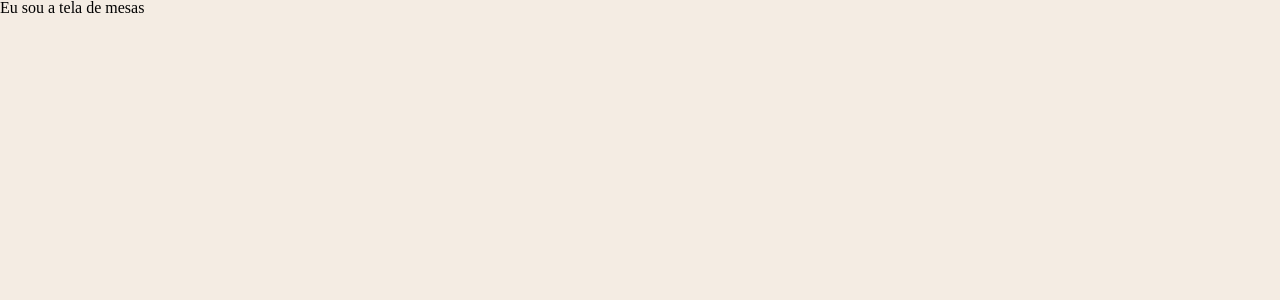
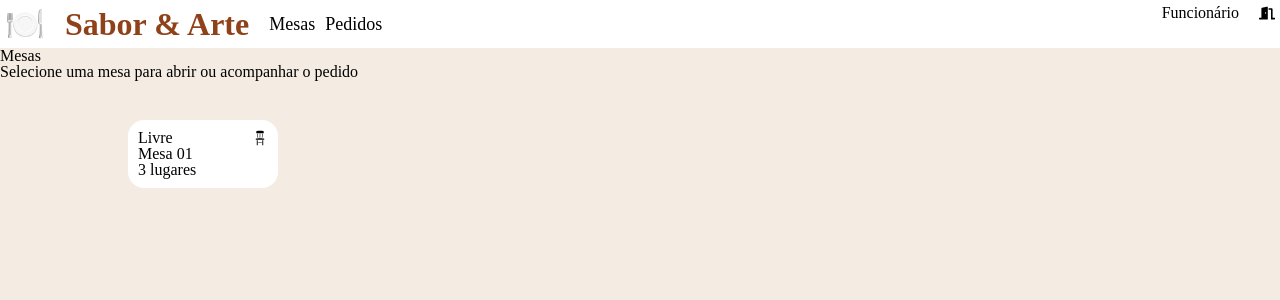
Before and after one commit to Desenvolvimento-WEB-FullStack/frontend_restaurante, a React (Vite) app: page /mesas in a window 1280 px wide. Shown: the top 300 px of the page. Built offline with nearby package versions, Linux system fonts and the light colour scheme; no server answers.

Commit message:
adiciona tela de mesas parcial

```diff
--- a/src/pages/Login/Login.tsx
+++ b/src/pages/Login/Login.tsx
@@ -18,10 +18,12 @@ function Login() {
     try {
       event.preventDefault();
 
-      await axios.post("http://localhost:8888/auth/login", {
+      const response = await axios.post("http://localhost:8888/auth/login", {
         email: email,
         senha: password,
       });
+
+      console.log(response.data);
 
       Swal.fire({
         title: "Login realizado com sucesso",
--- /dev/null
+++ b/src/pages/Mesas/Mesas.module.css
@@ -0,0 +1,62 @@
+.containerMenu {
+  width: 100%;
+  padding: 5px;
+  height: 48px;
+  background-color: #fff;
+  gap: 10px;
+
+  display: flex;
+  justify-content: space-between;
+}
+
+.containerMenu h1 {
+  font-size: 32px;
+  font-weight: bold;
+  color: #8f4219;
+}
+
+.logoMenu {
+  font-size: 32px;
+}
+
+.contentLeft {
+  display: flex;
+  gap: 20px;
+  align-items: center;
+}
+
+.contentLeft ul {
+  display: flex;
+  gap: 10px;
+  font-size: 18px;
+  align-items: center;
+  height: 32px;
+}
+
+.contentRight {
+  display: flex;
+  gap: 20px;
+}
+
+.containerChairs {
+  display: flex;
+  gap: 10px;
+  flex-wrap: wrap;
+  width: 80%;
+  margin: 40px auto;
+}
+
+.chair {
+  display: flex;
+  flex-direction: column;
+  background: #fff;
+  padding: 10px;
+  border-radius: 16px;
+  width: 150px;
+}
+
+.chairHeader {
+  display: flex;
+  justify-content: space-between;
+  align-items: center;
+}
--- a/src/pages/Mesas/Mesas.tsx
+++ b/src/pages/Mesas/Mesas.tsx
@@ -1,5 +1,59 @@
+import { FaDoorOpen } from "react-icons/fa";
+import styles from "./Mesas.module.css";
+import { GiWoodenChair } from "react-icons/gi";
+import { useEffect } from "react";
+import axios from "axios";
+
 function Mesas() {
-  return <div>Eu sou a tela de mesas</div>;
+  function buscarMesas() {
+    // fetch("http://localhost:8888/mesas");
+    axios.get("http://localhost:8888/mesas", {
+      headers: {
+        Authorization:
+          "Bearen eyJhbGciOiJIUzI1NiIsInR5cCI6IkpXVCJ9.eyJpZCI6Niwicm9sZSI6ImFkbWluIiwiaWF0IjoxNzg3MTg2NTExLCJleHAiOjE3ODcyNzI5MTF9.6im-aeum5lBLWN_ujc6TGDaO4IM1JyIpy_oGtgEmzG4",
+      },
+    });
+  }
+
+  useEffect(() => {
+    buscarMesas();
+  }, []); // Deve executar durante a renderização inicial da tela
+
+  return (
+    <div>
+      <div className={styles.containerMenu}>
+        <div className={styles.contentLeft}>
+          <span className={styles.logoMenu}>🍽️</span>
+          <h1>Sabor & Arte</h1>
+          <ul>
+            <li>Mesas</li>
+            <li>Pedidos</li>
+          </ul>
+        </div>
+
+        <div className={styles.contentRight}>
+          <span>Funcionário</span>
+          <span>
+            <FaDoorOpen />
+          </span>
+        </div>
+      </div>
+
+      <h2>Mesas</h2>
+      <p>Selecione uma mesa para abrir ou acompanhar o pedido</p>
+
+      <div className={styles.containerChairs}>
+        <div className={styles.chair}>
+          <div className={styles.chairHeader}>
+            <span>Livre</span>
+            <GiWoodenChair />
+          </div>
+          <h3>Mesa 01</h3>
+          <span>3 lugares</span>
+        </div>
+      </div>
+    </div>
+  );
 }
 
 export default Mesas;
```
